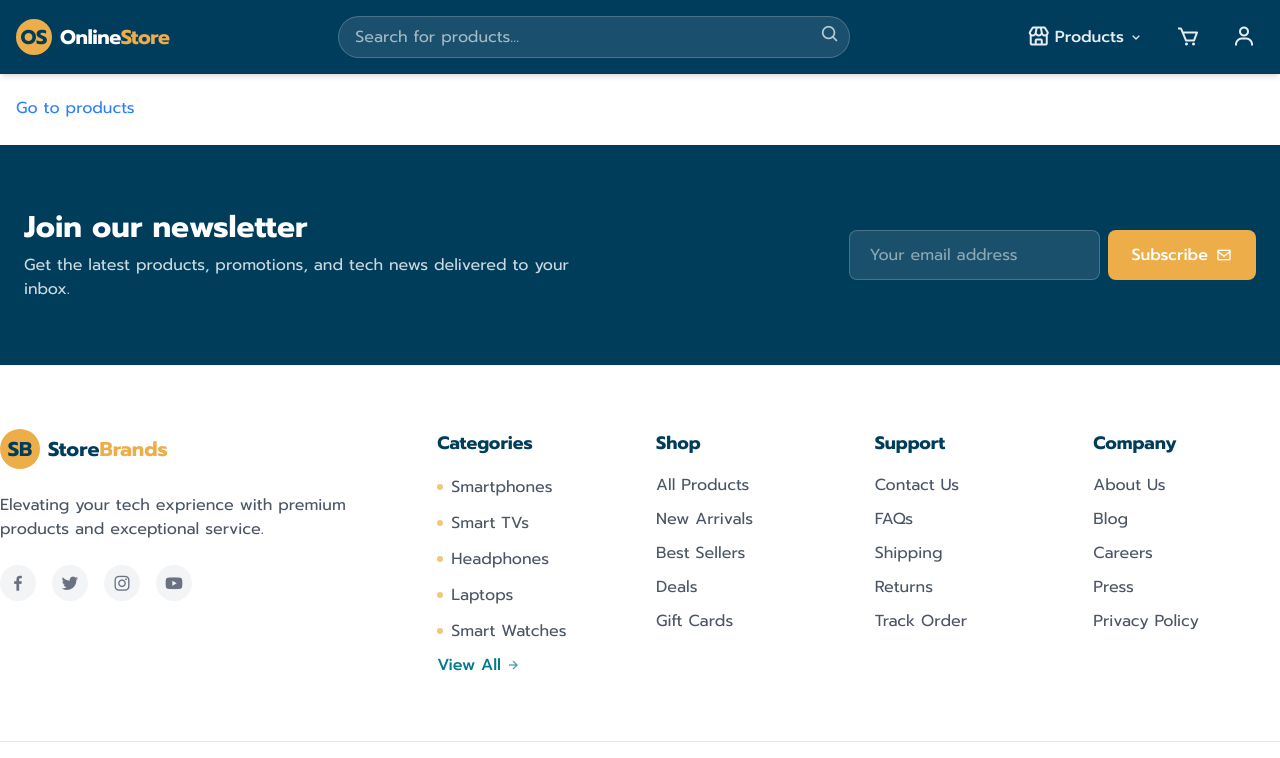
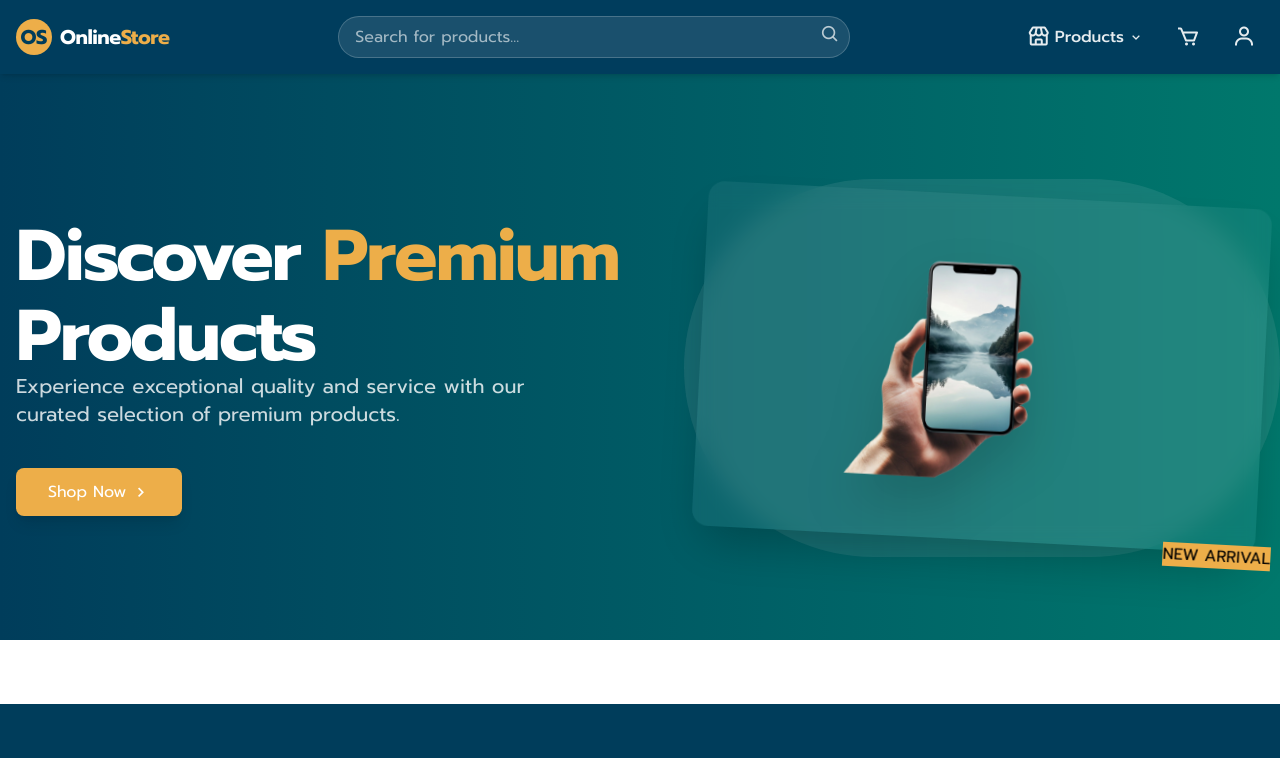
Before and after one commit to MaxShirinzad/NextJS-15-Online-Store-2, a Next.js app: page / in a window 1280 px wide. Shown: the top 758 px of the page. Built offline with nearby package versions, Linux system fonts and the light colour scheme.

Commit message:
Bilding hero section in main page

```diff
--- a/src/app/components/Navigation.tsx
+++ b/src/app/components/Navigation.tsx
@@ -2,7 +2,7 @@
 
 export default function Navigation() {
     return (
-        <nav className="fixed top-0 left-0 right-0 bg-[#003d5d] shadow-md py-4">
+        <nav className="fixed top-0 left-0 right-0 bg-[#003d5d] shadow-md py-4 z-50">
             <div className="max-w-7xl mx-auto px-4">
                 <div className="flex justify-between items-center">
                     <Link href="/" className="flex items-center">
--- a/src/app/page.tsx
+++ b/src/app/page.tsx
@@ -1,15 +1,57 @@
 import Navigation from "./components/Navigation"
 import Footer from "./components/Footer"
 import Link from "next/link"
+import Image from "next/image"
 
-export default function Home() {
+export default function HomePage() {
   return (
     <div className="min-h-screen flex flex-col">
       <Navigation />
-      <div className="flex-grow pt-24 px-4">
-        <Link href="/products" className="text-blue-500">Go to products</Link>
+      <div className="relative h-[80vh] mb-16 overflow-hidden bg-gradient-to-r from-[#003d5b] to-[#00786c]">
+        <div className="max-w-7xl mx-auto px-4 pt-24 h-full flex flex-col">
+          <div className="flex-grow flex flex-col md:flex-row items-center justify-center md:justify-between">
+            <div className="w-1/2 text-center md:text-left mb-10 md:mb-0 z-10">
+              <h1 className="text-4xl sm:text-5xl md:text-7xl font-extrabold text-white tracking-tight">
+                <div className="mb-2">
+                  Discover <span className="text-[#edae49]">Premium</span>
+                </div>
+                <div>Products</div>
+              </h1>
+
+              <p className="text-xl text-white/80 max-w-lg mb-10">
+                Experience exceptional quality and service with our curated selection of premium products.
+              </p>
+
+              <div className="flex flex-col sm:flex-row gap-4 justify-center md:justify-start">
+                <Link
+                  href="/products"
+                  className="bg-[#edae49] hover:bg-[#edae49]/90 text-white px-8 py-3 rounded-lg transition-all transform hover:scale-105 shadow-lg flex items-center justify-center"
+                >
+                  Shop Now <i className="bx bx-chevron-right ml-1 text-xl"></i>
+                </Link>
+              </div>
+            </div>
+
+            <div className="w-1/2 relative z-10 flex justify-center md:justify-end">
+              <Link href="/products" className="relative group cursor-pointer">
+                <div className="absolute -inset-4 rounded-full bg-white/10 backdrop-blur-sm animate-pulse group-hover:bg-white/20 transition-colors"></div>
+                <div className="bg-white/5 backdrop-blur-md p-8 rounded-2xl shadow-2xl transform rotate-3 group-hover:rotate-0 transition-transform duration-500">
+                  <Image
+                  src="/images/product001.png"
+                  alt="featured Product Image"
+                  width={500}
+                  height={400}
+                  className="rounded-lg drop-shadow-2xl object-contain" />
+                  <div className="absolute -bottom-4 -right-4 bg-[#edae49]" text-white px-4 py-2 rounded-full shadow-lg text-sm font-bold>
+                    NEW ARRIVAL
+                  </div>
+                </div>
+              </Link>
+            </div>
+          </div>
+        </div>
       </div>
       <Footer />
     </div>
-  )
+  );
 }
```
